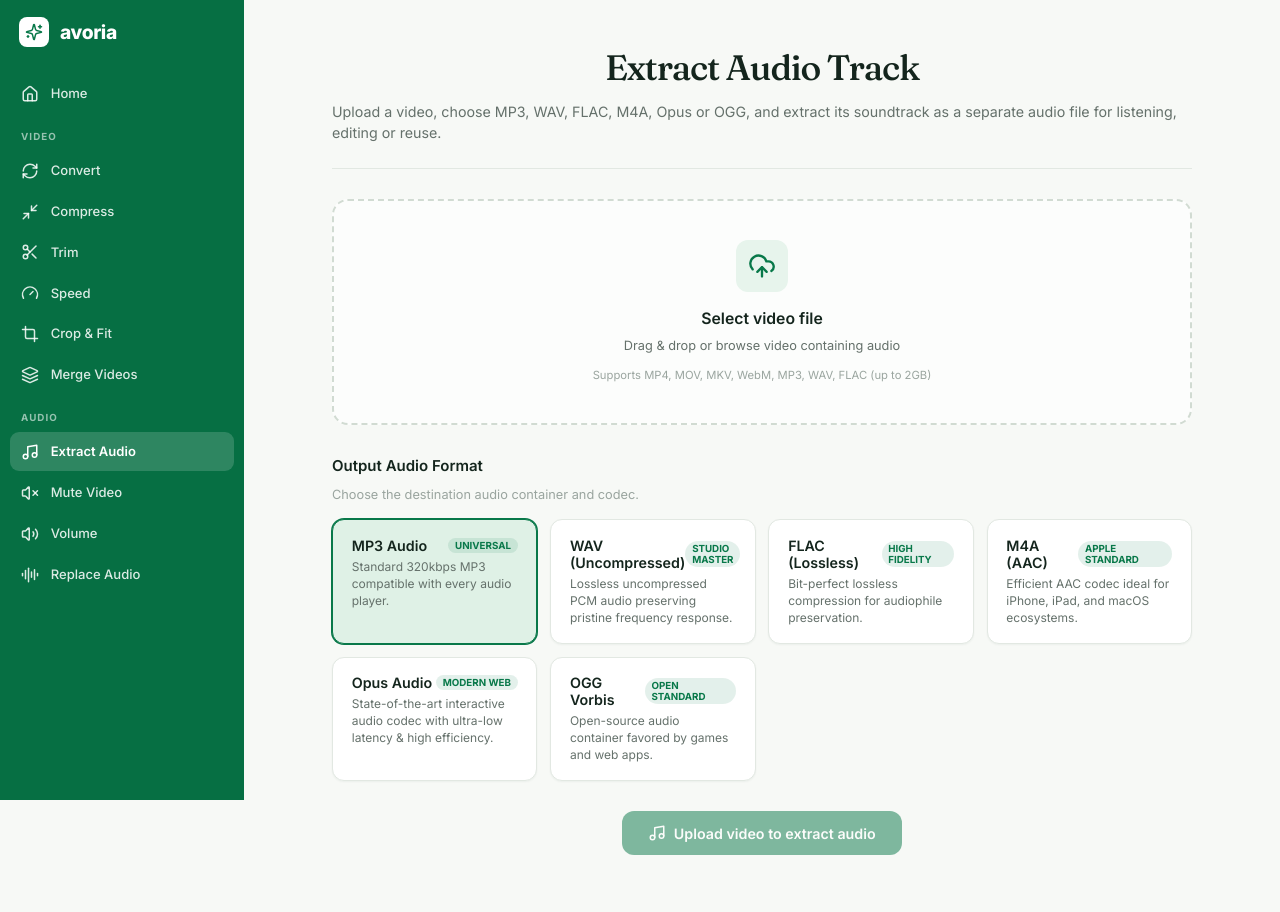
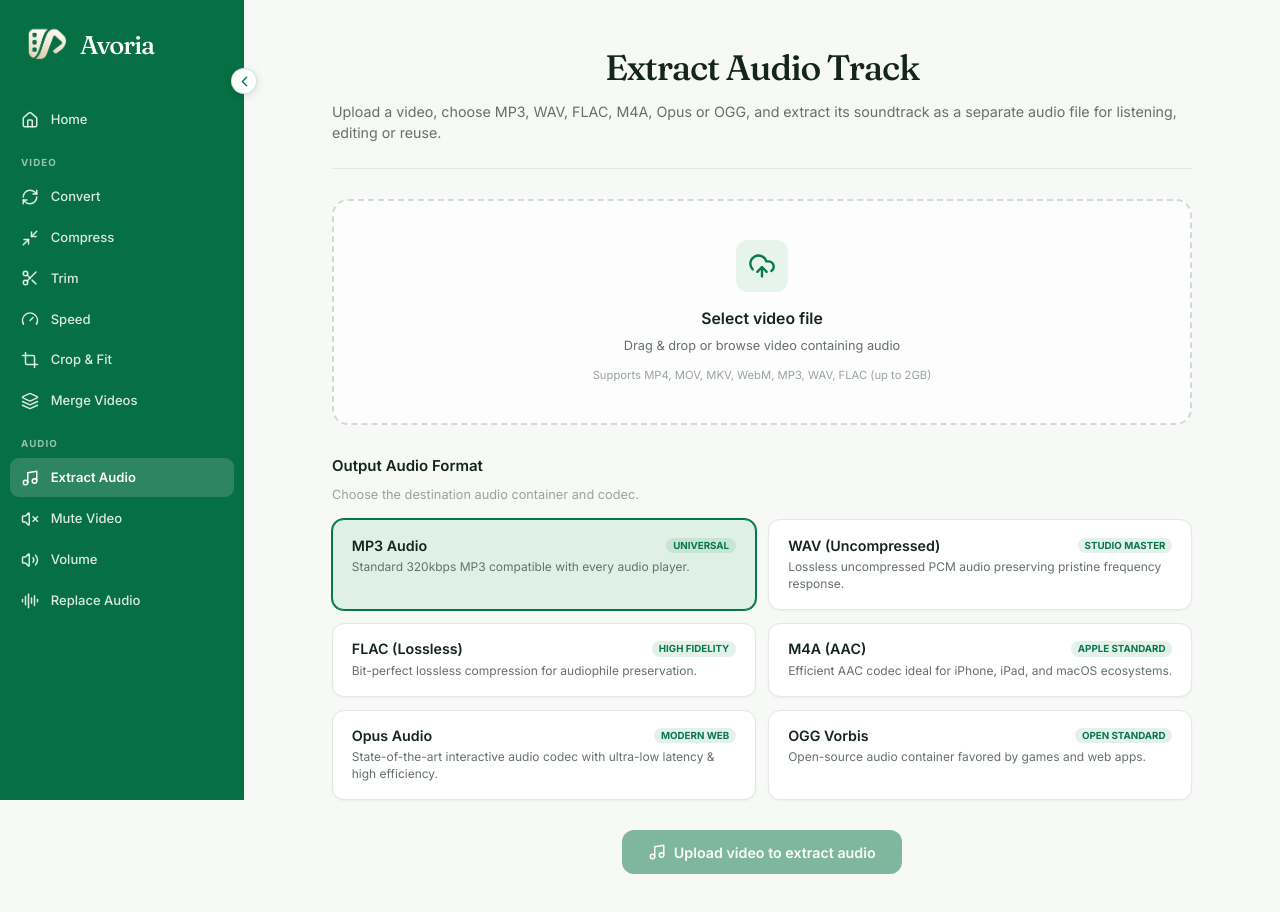
Before and after one commit to sinemadalan/avoria, a React (Vite) app in the folder frontend/: page /extract-audio in a window 1280 px wide. Shown: the top 912 px of the page. Built offline with nearby package versions, Linux system fonts and the light colour scheme; no server answers.

Commit message:
Refined media result panels and sidebar navigation.

```diff
--- a/frontend/src/components/layout/AppShell.jsx
+++ b/frontend/src/components/layout/AppShell.jsx
@@ -1,16 +1,21 @@
 import { useState } from "react";
 import { Outlet } from "react-router-dom";
-import { Menu, Sparkles } from "lucide-react";
+import { Menu } from "lucide-react";
 import Sidebar from "./Sidebar.jsx";
 import MobileNav from "./MobileNav.jsx";
+import avoriaLogo from "../../styles/avoria_logo.png";
 
 export default function AppShell() {
   const [mobileNavOpen, setMobileNavOpen] = useState(false);
+  const [sidebarCollapsed, setSidebarCollapsed] = useState(false);
 
   return (
     <div className="app-shell">
       {/* Desktop Sidebar */}
-      <Sidebar />
+      <Sidebar
+        collapsed={sidebarCollapsed}
+        onToggle={() => setSidebarCollapsed((current) => !current)}
+      />
 
       {/* Mobile Drawer Navigation */}
       <MobileNav
@@ -23,12 +28,12 @@ export default function AppShell() {
         {/* Mobile Header with Hamburger */}
         <header className="mobile-header">
           <div style={{ display: "flex", alignItems: "center", gap: "0.75rem" }}>
-            <div className="sidebar-logo-icon" style={{ width: 28, height: 28 }}>
-              <Sparkles size={16} />
-            </div>
-            <span className="sidebar-brand-name" style={{ fontSize: "1.05rem" }}>
-              avoria
-            </span>
+            <img
+              className="sidebar-logo-image sidebar-logo-image--mobile"
+              src={avoriaLogo}
+              alt=""
+            />
+            <span className="sidebar-brand-name">Avoria</span>
           </div>
           <button
             className="mobile-menu-btn"
--- a/frontend/src/components/layout/MobileNav.jsx
+++ b/frontend/src/components/layout/MobileNav.jsx
@@ -1,6 +1,7 @@
 import { NavLink } from "react-router-dom";
-import { X, Sparkles } from "lucide-react";
+import { X } from "lucide-react";
 import { navItems } from "./Sidebar.jsx";
+import avoriaLogo from "../../styles/avoria_logo.png";
 
 export default function MobileNav({ isOpen, onClose }) {
   if (!isOpen) return null;
@@ -31,10 +32,8 @@ export default function MobileNav({ isOpen, onClose }) {
             style={{ padding: 0 }}
             onClick={onClose}
           >
-            <div className="sidebar-logo-icon">
-              <Sparkles size={18} />
-            </div>
-            <span className="sidebar-brand-name">avoria</span>
+            <img className="sidebar-logo-image" src={avoriaLogo} alt="" />
+            <span className="sidebar-brand-name">Avoria</span>
           </NavLink>
           <button
             onClick={onClose}
--- a/frontend/src/components/layout/Sidebar.jsx
+++ b/frontend/src/components/layout/Sidebar.jsx
@@ -11,8 +11,9 @@ import {
   VolumeX,
   Volume2,
   AudioLines,
-  Sparkles,
+  ChevronRight,
 } from "lucide-react";
+import avoriaLogo from "../../styles/avoria_logo.png";
 
 export const navItems = [
   {
@@ -41,15 +42,26 @@ export const navItems = [
   },
 ];
 
-export default function Sidebar({ onItemClick }) {
+export default function Sidebar({ onItemClick, collapsed = false, onToggle }) {
   return (
-    <aside className="sidebar" aria-label="Main Navigation">
+    <aside className={`sidebar${collapsed ? " sidebar--collapsed" : ""}`} aria-label="Main Navigation">
       <NavLink to="/" className="sidebar-brand" onClick={onItemClick}>
-        <div className="sidebar-logo-icon">
-          <Sparkles size={18} />
-        </div>
-        <span className="sidebar-brand-name">avoria</span>
+        <img className="sidebar-logo-image" src={avoriaLogo} alt="" />
+        <span className="sidebar-brand-name">Avoria</span>
       </NavLink>
+
+      {onToggle && (
+        <button
+          type="button"
+          className="sidebar-toggle"
+          onClick={onToggle}
+          aria-label={collapsed ? "Expand sidebar" : "Collapse sidebar"}
+          aria-expanded={!collapsed}
+          title={collapsed ? "Expand sidebar" : "Collapse sidebar"}
+        >
+          <ChevronRight size={17} />
+        </button>
+      )}
 
       <nav className="sidebar-nav">
         {navItems.map((section, idx) => (
@@ -69,6 +81,8 @@ export default function Sidebar({ onItemClick }) {
                       isActive ? "sidebar-link active" : "sidebar-link"
                     }
                     onClick={onItemClick}
+                    aria-label={item.label}
+                    title={collapsed ? item.label : undefined}
                   >
                     <Icon size={18} />
                     <span>{item.label}</span>
--- a/frontend/src/pages/ExtractAudioPage.jsx
+++ b/frontend/src/pages/ExtractAudioPage.jsx
@@ -1,5 +1,5 @@
 import { useState } from "react";
-import { Music, Disc, FileAudio } from "lucide-react";
+import { Music } from "lucide-react";
 import UploadDropzone from "../components/media/UploadDropzone.jsx";
 import MediaPreview from "../components/media/MediaPreview.jsx";
 import MediaFileCard from "../components/media/MediaFileCard.jsx";
@@ -9,6 +9,7 @@ import ResultPanel from "../components/feedback/ResultPanel.jsx";
 import ErrorBanner from "../components/feedback/ErrorBanner.jsx";
 import { useMediaUpload } from "../hooks/useMediaUpload.js";
 import { useJobPolling } from "../hooks/useJobPolling.js";
+import { getJobDownloadUrl } from "../api/jobs.js";
 
 const AUDIO_FORMATS = [
   { id: "mp3", label: "MP3 Audio", badge: "Universal", desc: "Standard 320kbps MP3 compatible with every audio player." },
@@ -21,7 +22,7 @@ const AUDIO_FORMATS = [
 
 export default function ExtractAudioPage() {
   const { currentMedia, upload, uploading, clearCurrentMedia, error: uploadError } = useMediaUpload();
-  const { submitAndTrack, status, isProcessing, isCompleted, output, error, resetJob } = useJobPolling();
+  const { jobId, submitAndTrack, status, isProcessing, isCompleted, output, error, resetJob } = useJobPolling();
 
   const [format, setFormat] = useState("mp3");
 
@@ -81,7 +82,17 @@ export default function ExtractAudioPage() {
             mediaType="audio"
             onReset={resetJob}
             title="Audio extraction complete"
-          />
+            subtitle={`Listen to your extracted ${format.toUpperCase()} audio below or download the finished file.`}
+            variant="extract-audio"
+            downloadUrl={getJobDownloadUrl(jobId)}
+            downloadLabel="Download audio"
+          >
+            <MediaPreview
+              src={getJobDownloadUrl(jobId)}
+              mediaType="audio"
+              title={`Extracted ${format.toUpperCase()} audio`}
+            />
+          </ResultPanel>
         )}
 
         {(uploadError || error) && <ErrorBanner title={uploadError ? "Upload Error" : "Processing Error"} message={uploadError || error} onRetry={error ? handleProcess : undefined} />}
@@ -94,7 +105,7 @@ export default function ExtractAudioPage() {
                 Choose the destination audio container and codec.
               </p>
 
-              <div className="option-cards-grid">
+              <div className="option-cards-grid extract-audio-format-grid">
                 {AUDIO_FORMATS.map((item) => (
                   <OptionCard
                     key={item.id}
--- a/frontend/src/styles/components.css
+++ b/frontend/src/styles/components.css
@@ -40,33 +40,91 @@
   position: sticky;
   top: 0;
   z-index: 40;
+  transition: width var(--transition-normal);
+}
+
+.sidebar--collapsed {
+  width: 76px;
 }
 
 .sidebar-brand {
   display: flex;
   align-items: center;
-  gap: 0.75rem;
+  gap: 0.35rem;
   padding: 1.5rem 1.25rem 1.25rem;
   text-decoration: none;
 }
 
-.sidebar-logo-icon {
-  width: 32px;
-  height: 32px;
-  border-radius: var(--radius-sm);
-  background: var(--accent-gradient);
-  display: flex;
-  align-items: center;
+.sidebar-logo-image {
+  width: 56px;
+  height: 56px;
+  object-fit: contain;
+  flex-shrink: 0;
+}
+
+.sidebar-logo-image--mobile {
+  width: 46px;
+  height: 46px;
+}
+
+.sidebar-brand-name {
+  font-family: "Fraunces", Georgia, serif;
+  font-size: 1.7rem;
+  font-weight: 500;
+  letter-spacing: -0.04em;
+  color: var(--text-primary);
+}
+
+.sidebar-toggle {
+  position: absolute;
+  top: 68px;
+  right: -13px;
+  z-index: 2;
+  width: 26px;
+  height: 26px;
+  border: 1px solid rgba(6, 111, 67, 0.18);
+  border-radius: var(--radius-full);
+  display: grid;
+  place-items: center;
+  color: var(--accent-primary);
+  background: #fff;
+  box-shadow: 0 2px 8px rgba(13, 53, 35, 0.14);
+  transition: color var(--transition-fast), background-color var(--transition-fast), box-shadow var(--transition-fast);
+}
+
+.sidebar-toggle:hover {
+  color: #fff;
+  background: var(--accent-primary);
+  box-shadow: 0 3px 10px rgba(13, 53, 35, 0.2);
+}
+
+.sidebar-toggle svg {
+  transition: transform var(--transition-normal);
+}
+
+.sidebar:not(.sidebar--collapsed) .sidebar-toggle svg {
+  transform: rotate(180deg);
+}
+
+.sidebar--collapsed .sidebar-brand {
   justify-content: center;
-  color: #fff;
-  box-shadow: var(--shadow-glow);
-}
-
-.sidebar-brand-name {
-  font-size: 1.15rem;
-  font-weight: 700;
-  letter-spacing: -0.02em;
-  color: var(--text-primary);
+  padding-inline: 0.5rem;
+}
+
+.sidebar--collapsed .sidebar-brand-name,
+.sidebar--collapsed .sidebar-section-title,
+.sidebar--collapsed .sidebar-link span {
+  display: none;
+}
+
+.sidebar--collapsed .sidebar-nav {
+  padding-inline: 0.65rem;
+}
+
+.sidebar--collapsed .sidebar-link {
+  justify-content: center;
+  gap: 0;
+  padding-inline: 0.5rem;
 }
 
 .sidebar-nav {
@@ -447,6 +505,10 @@
   display: grid;
   grid-template-columns: repeat(auto-fit, minmax(200px, 1fr));
   gap: 0.85rem;
+}
+
+.extract-audio-format-grid {
+  grid-template-columns: repeat(2, minmax(0, 1fr));
 }
 
 .option-card {
@@ -1045,6 +1107,7 @@
 .trim-result-card,
 .speed-result-card,
 .crop-fit-result-card,
+.extract-audio-result-card,
 .merge-result-card {
   padding: 1.2rem 1.3rem;
   gap: .9rem;
@@ -1056,6 +1119,7 @@
 .trim-result-card .result-success-icon,
 .speed-result-card .result-success-icon,
 .crop-fit-result-card .result-success-icon,
+.extract-audio-result-card .result-success-icon,
 .merge-result-card .result-success-icon {
   width: 36px;
   height: 36px;
@@ -1066,6 +1130,7 @@
 .trim-result-card .result-title,
 .speed-result-card .result-title,
 .crop-fit-result-card .result-title,
+.extract-audio-result-card .result-title,
 .merge-result-card .result-title {
   font-family: "Fraunces", Georgia, serif;
   font-weight: 500;
@@ -1094,8 +1159,28 @@
 .trim-result-card .result-actions,
 .speed-result-card .result-actions,
 .crop-fit-result-card .result-actions,
+.extract-audio-result-card .result-actions,
 .merge-result-card .result-actions {
   justify-content: center;
+}
+
+.extract-audio-result-card {
+  padding: 1.5rem 1.6rem;
+  gap: 1.25rem;
+}
+
+.extract-audio-result-card .media-preview-box {
+  border-radius: var(--radius-md);
+  box-shadow: var(--shadow-sm);
+}
+
+.extract-audio-result-card .media-preview-header {
+  padding: 0.75rem 1rem;
+}
+
+.extract-audio-result-card .audio-preview-element {
+  min-height: 104px;
+  padding: 1.6rem 0.75rem;
 }
 
 /* Error Banner */
@@ -1253,18 +1338,8 @@
   padding: 1.15rem 1.25rem 1.35rem;
 }
 
-.sidebar-logo-icon {
-  width: 30px;
-  height: 30px;
-  color: var(--accent-primary);
-  background: #fff;
-  box-shadow: none;
-}
-
 .sidebar-brand-name {
   color: #fff;
-  font-size: 1.28rem;
-  font-weight: 750;
 }
 
 .sidebar-nav {
@@ -1583,6 +1658,10 @@
 }
 
 @media (max-width: 680px) {
+  .extract-audio-format-grid {
+    grid-template-columns: 1fr;
+  }
+
   .home-tools-grid {
     grid-template-columns: 1fr 1fr;
   }
```
Also changed, not shown: frontend/src/styles/avoria_logo.png (added).
